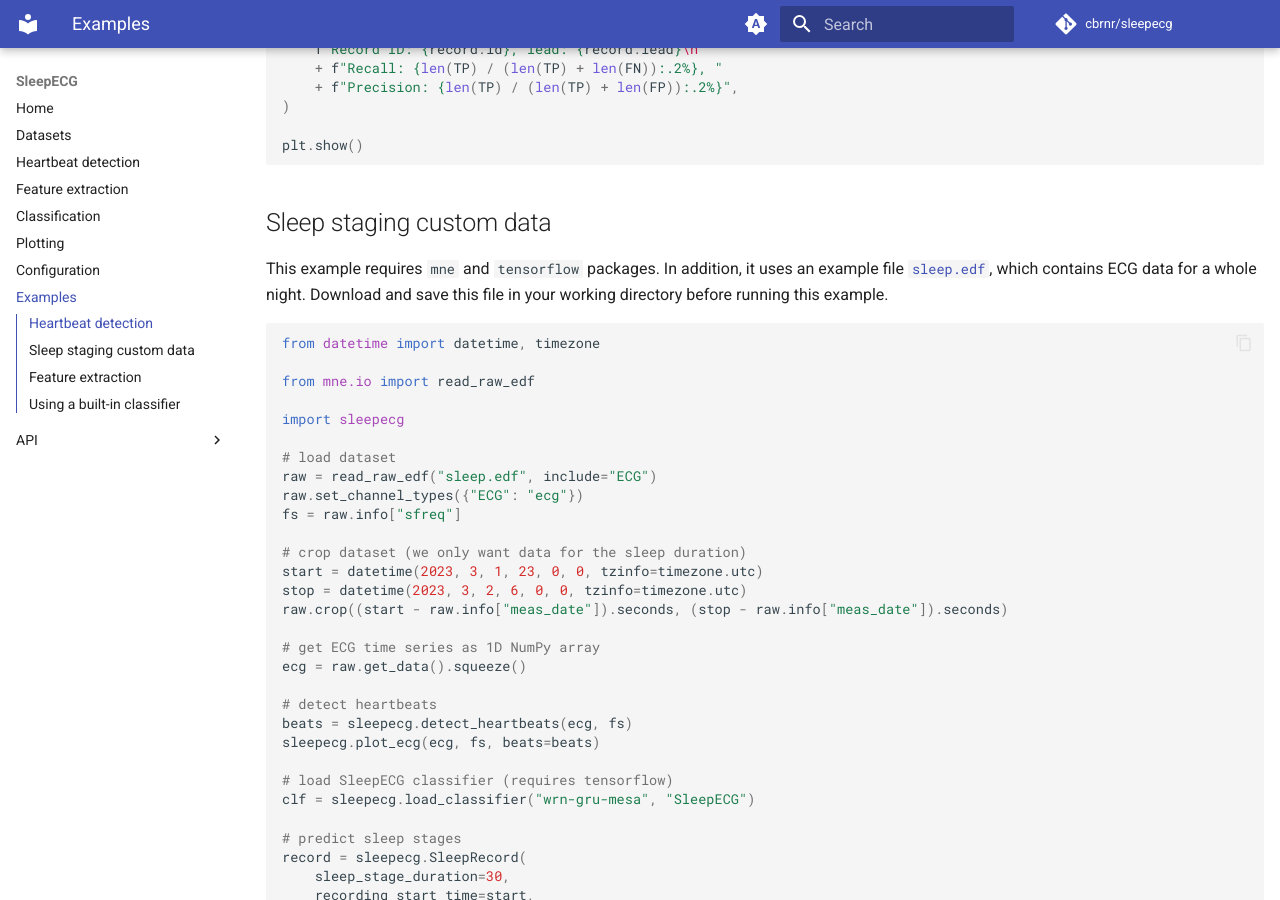
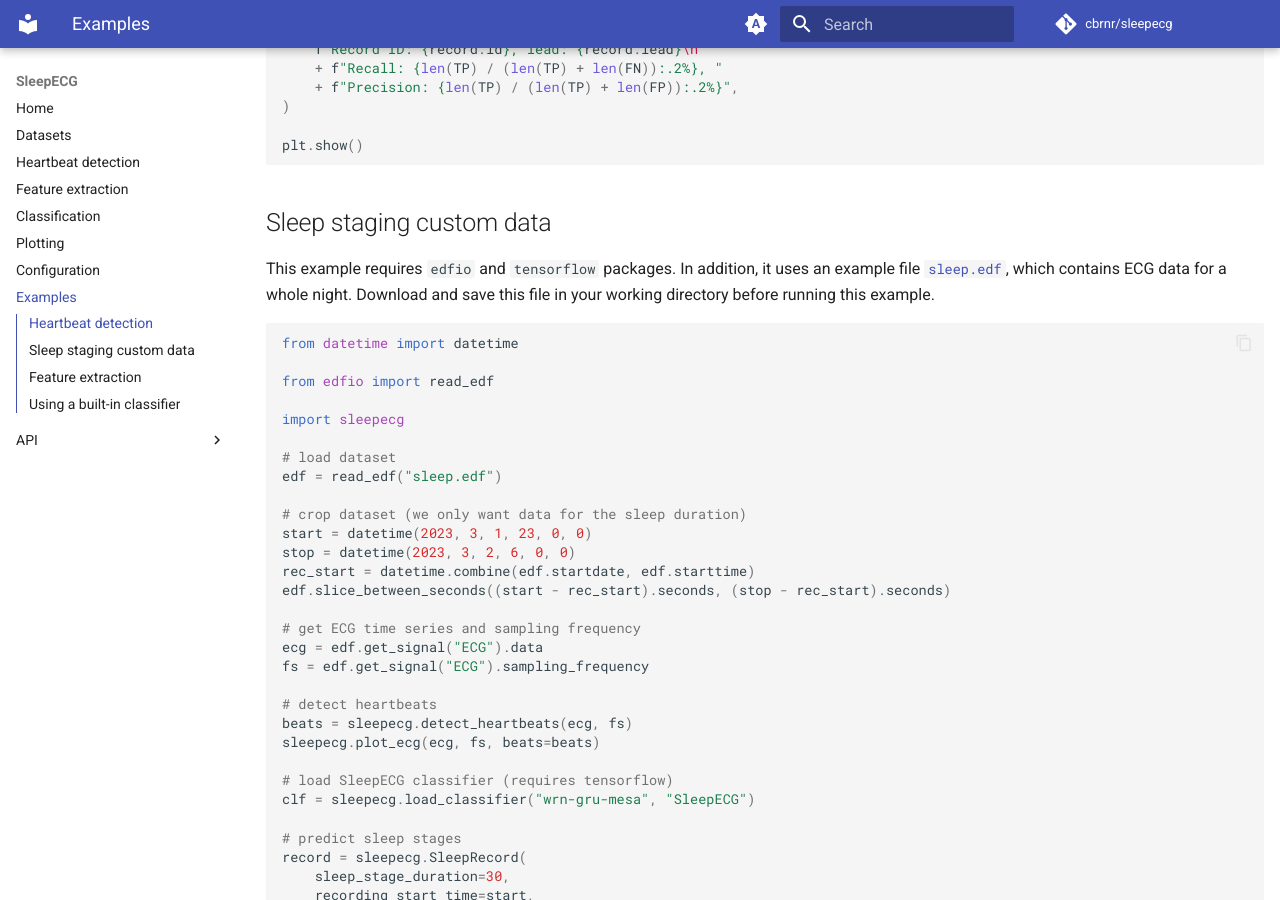
Before and after one commit to cbrnr/sleepecg, an MkDocs documentation site: the page built from docs/examples.md, in a window 1280 px wide and 900 px high, scrolled down 1571 px. Built offline with MkDocs 1.6.1 and Material for MkDocs 9.7.7, drawn with Linux system fonts in a browser that asks for light colours; comment, search, counter and statistics services are not loaded.

Commit message:
Use edfio for reading and writing edf files (#195)
* use edfio for reading and writing edf files

* use edfio in example

* add pooch to dev and cibw dependencies

* add changelog entry

* fix typo

Co-authored-by: Clemens Brunner <clemens.brunner@gmail.com>

* bundle toy ecg file to avoid depending on pooch

* remove obsolete __future__.annotations imports

---------

Co-authored-by: Clemens Brunner <clemens.brunner@gmail.com>

````diff
--- a/.pre-commit-config.yaml
+++ b/.pre-commit-config.yaml
@@ -24,6 +24,7 @@ repos:
     hooks:
     - id: mypy
       exclude: ^sleepecg/test/|^examples
+      args: [--python-version=3.9]
       additional_dependencies:
       - types-PyYAML
       - types-requests
--- a/docs/examples.md
+++ b/docs/examples.md
@@ -86,27 +86,27 @@ plt.show()
 
 ## Sleep staging custom data
 
-This example requires `mne` and `tensorflow` packages. In addition, it uses an example file [`sleep.edf`](https://osf.io/download/mx7av/), which contains ECG data for a whole night. Download and save this file in your working directory before running this example.
+This example requires `edfio` and `tensorflow` packages. In addition, it uses an example file [`sleep.edf`](https://osf.io/download/mx7av/), which contains ECG data for a whole night. Download and save this file in your working directory before running this example.
 
 ```python
-from datetime import datetime, timezone
+from datetime import datetime
 
-from mne.io import read_raw_edf
+from edfio import read_edf
 
 import sleepecg
 
 # load dataset
-raw = read_raw_edf("sleep.edf", include="ECG")
-raw.set_channel_types({"ECG": "ecg"})
-fs = raw.info["sfreq"]
+edf = read_edf("sleep.edf")
 
 # crop dataset (we only want data for the sleep duration)
-start = datetime(2023, 3, 1, 23, 0, 0, tzinfo=timezone.utc)
-stop = datetime(2023, 3, 2, 6, 0, 0, tzinfo=timezone.utc)
-raw.crop((start - raw.info["meas_date"]).seconds, (stop - raw.info["meas_date"]).seconds)
+start = datetime(2023, 3, 1, 23, 0, 0)
+stop = datetime(2023, 3, 2, 6, 0, 0)
+rec_start = datetime.combine(edf.startdate, edf.starttime)
+edf.slice_between_seconds((start - rec_start).seconds, (stop - rec_start).seconds)
 
-# get ECG time series as 1D NumPy array
-ecg = raw.get_data().squeeze()
+# get ECG time series and sampling frequency
+ecg = edf.get_signal("ECG").data
+fs = edf.get_signal("ECG").sampling_frequency
 
 # detect heartbeats
 beats = sleepecg.detect_heartbeats(ecg, fs)
--- a/sleepecg/__init__.py
+++ b/sleepecg/__init__.py
@@ -15,5 +15,6 @@ from sleepecg.feature_extraction import extract_features, preprocess_rri
 from sleepecg.heartbeats import compare_heartbeats, detect_heartbeats, rri_similarity
 from sleepecg.io import *  # noqa: F403
 from sleepecg.plot import plot_ecg, plot_hypnogram
+from sleepecg.utils import get_toy_ecg
 
 __version__ = "0.6.0-dev"
````
Also changed, not shown: CHANGELOG.md (+2 -0 lines), CONTRIBUTING.md (+1 -1 lines), README.md (+4 -6 lines), docs/api/heartbeat_detection.md (+1 -0 lines), docs/heartbeat_detection.md (+2 -4 lines), docs/index.md (+2 -2 lines), docs/plot.md (+3 -7 lines), pyproject.toml (+4 -8 lines), 9 other files.
